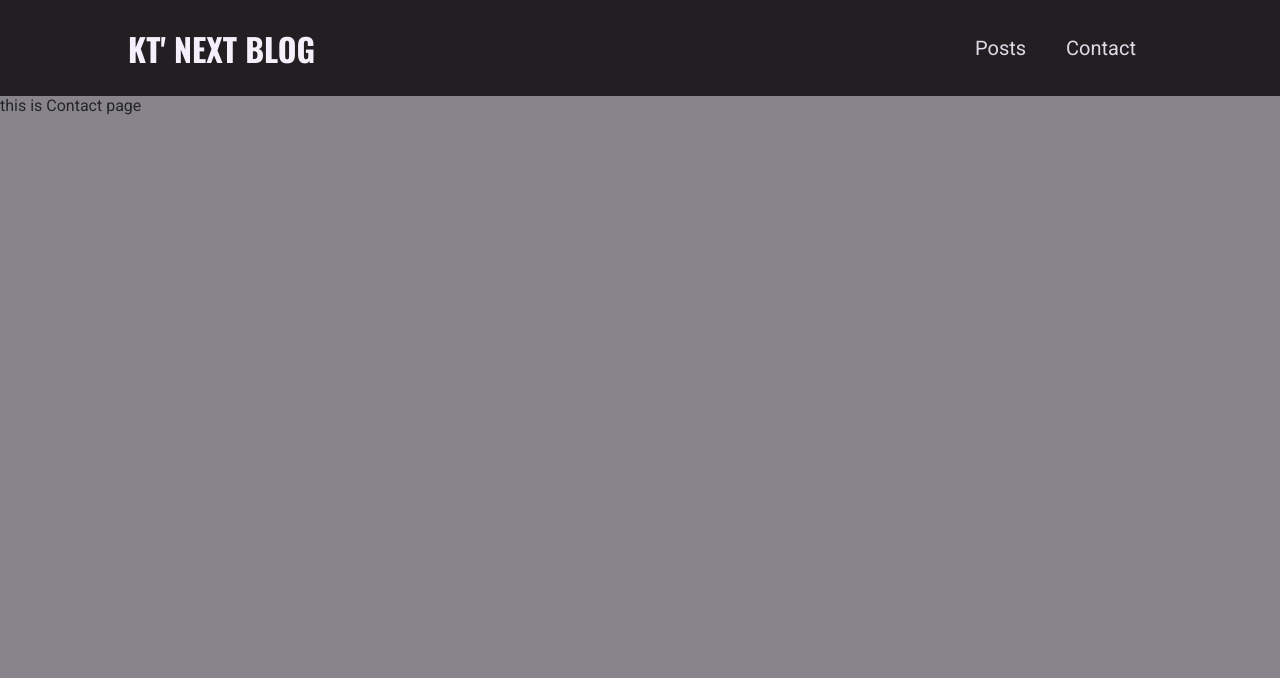
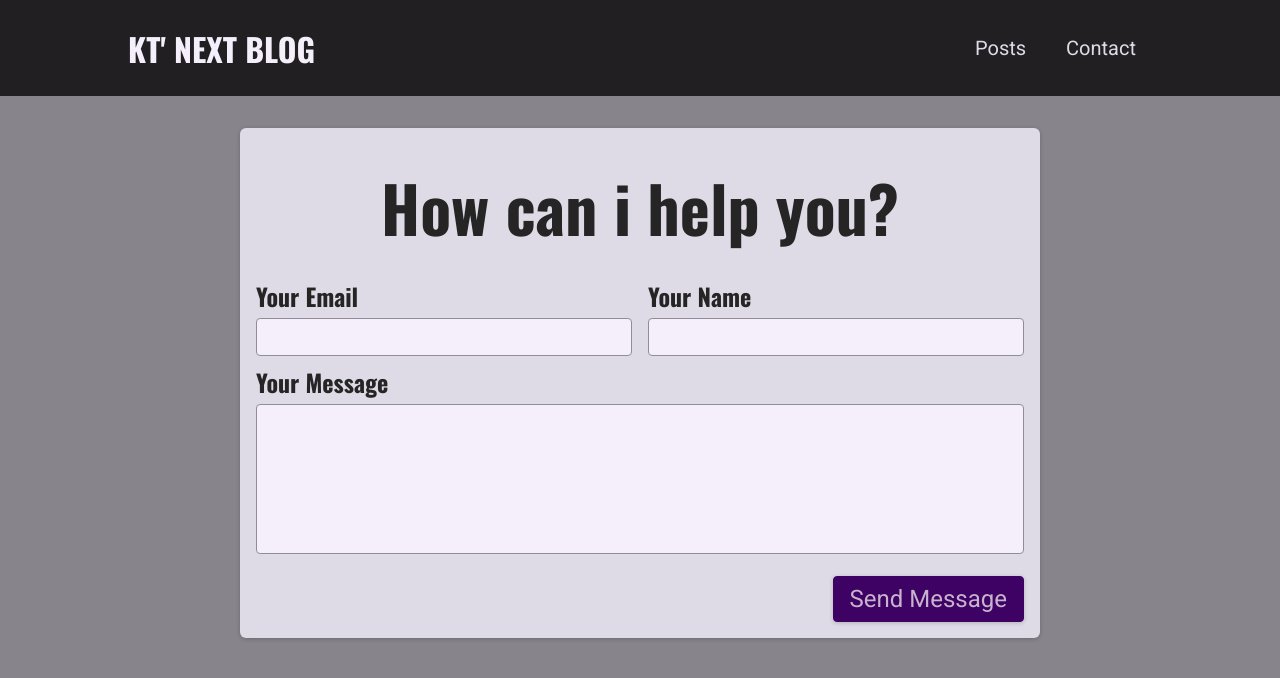
Before and after one commit to Kaushik7984/Blog-next, a Next.js app: page /contact in a window 1280 px wide. Shown: the top 678 px of the page. Built offline with nearby package versions, Linux system fonts and the light colour scheme.

Commit message:
create contact page

```diff
--- /dev/null
+++ b/components/contact/contact-form.js
@@ -0,0 +1,58 @@
+import { useState } from "react";
+import classes from "./contact-form.module.css";
+
+const ContactForm = () => {
+  const [enteredEmail, setEnteredEmail] = useState();
+  const [enteredName, setEnteredName] = useState();
+  const [enteredMessage, setEnteredMessage] = useState();
+
+  const sendMessageHandler = (event) => {
+    event.preventDefault();
+  };
+
+  return (
+    <section className={classes.contact}>
+      <h1>How can i help you?</h1>
+      <form className={classes.form} onSubmit={sendMessageHandler}>
+        <div className={classes.controls}>
+          <div className={classes.control}>
+            <label htmlFor='email'>Your Email</label>
+            <input
+              type='email'
+              id='email'
+              required
+              value={enteredEmail}
+              onChange={(event) => setEnteredEmail(event.target.value)}
+            />
+          </div>
+          <div className={classes.control}>
+            <label htmlFor='name'>Your Name</label>
+            <input
+              type='text'
+              id='name'
+              required
+              value={enteredName}
+              onChange={(event) => setEnteredName(event.target.value)}
+            />
+          </div>
+        </div>
+        <div className={classes.control}>
+          <label htmlFor='message'>Your Message</label>
+          <textarea
+            id='message'
+            rows='5'
+            required
+            value={enteredMessage}
+            onChange={(event) => setEnteredMessage(event.target.value)}
+          ></textarea>
+        </div>
+
+        <div className={classes.actions}>
+          <button>Send Message</button>
+        </div>
+      </form>
+    </section>
+  );
+};
+
+export default ContactForm;
--- /dev/null
+++ b/components/contact/contact-form.module.css
@@ -0,0 +1,73 @@
+.contact {
+  margin: var(--size-8) auto;
+  border-radius: 6px;
+  background-color: var(--color-grey-100);
+  width: 90%;
+  max-width: 50rem;
+  padding: var(--size-4);
+  box-shadow: 0 1px 4px rgba(0, 0, 0, 0.2);
+  font-size: var(--size-6);
+}
+
+.contact h1 {
+  font-size: var(--size-8);
+  margin: var(--size-4) 0;
+  text-align: left;
+}
+
+.form label {
+  display: block;
+  font-family: "Oswald", sans-serif;
+  font-weight: bold;
+  margin: var(--size-2) 0 var(--size-1) 0;
+}
+
+.form input,
+.form textarea {
+  font: inherit;
+  padding: var(--size-1);
+  border-radius: 4px;
+  width: 100%;
+  border: 1px solid var(--color-grey-400);
+  background-color: var(--color-grey-50);
+  resize: none;
+}
+
+.controls {
+  display: flex;
+  column-gap: 1rem;
+  flex-wrap: wrap;
+}
+
+.control {
+  flex: 1;
+  min-width: 10rem;
+}
+
+.actions {
+  margin-top: var(--size-4);
+  text-align: right;
+}
+
+.form button {
+  font: inherit;
+  cursor: pointer;
+  background-color: var(--color-primary-700);
+  border: 1px solid var(--color-primary-700);
+  padding: var(--size-2) var(--size-4);
+  border-radius: 4px;
+  color: var(--color-primary-50);
+  box-shadow: 0 1px 4px rgba(0, 0, 0, 0.2);
+}
+
+.form button:hover {
+  background-color: var(--color-primary-500);
+  border-color: var(--color-primary-500);
+}
+
+@media (min-width: 768px) {
+  .contact h1 {
+    font-size: var(--size-16);
+    text-align: center;
+  }
+}
--- a/pages/contact.js
+++ b/pages/contact.js
@@ -1,7 +1,8 @@
+import ContactForm from "@/components/contact/contact-form";
 import React from "react";
 
 const Contact = () => {
-  return <div>this is Contact page</div>;
+  return <ContactForm />;
 };
 
 export default Contact;
```
